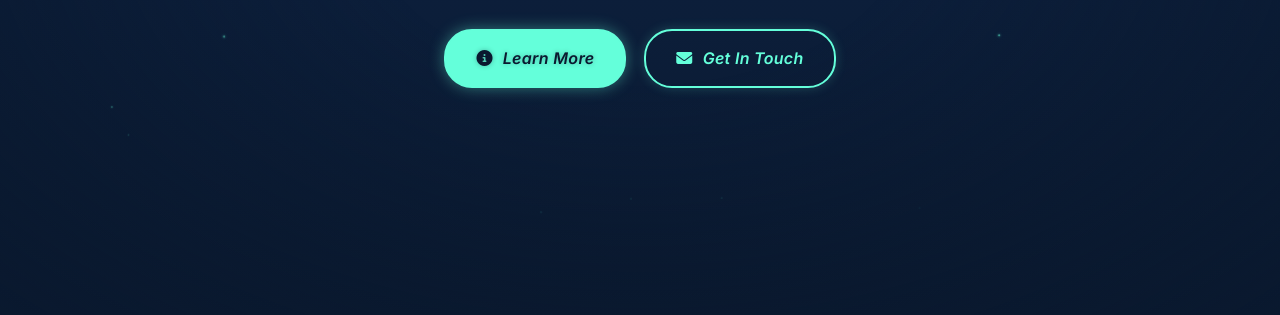
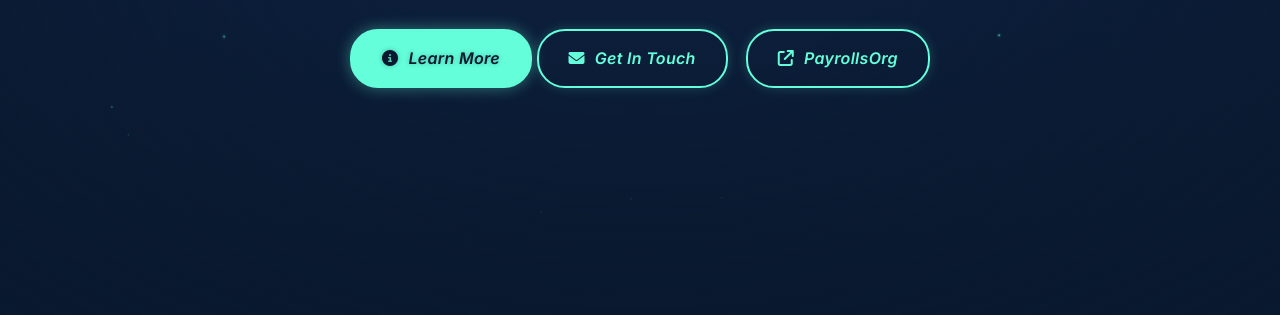
Before and after one commit to Christiano9590/SwantasticBPO, a plain HTML site: page index.html in a window 1280 px wide. Shown: the part 485-800 px from the top of the page. Drawn offline with nearby package versions, Linux system fonts and the light colour scheme; a web font is replaced by a local one.

Commit message:
Update index.html

```diff
--- a/index.html
+++ b/index.html
@@ -11,7 +11,7 @@
     <link rel="stylesheet" href="https://cdnjs.cloudflare.com/ajax/libs/font-awesome/6.4.0/css/all.min.css">
 </head>
 <body>
-    <!-- Custom Glowing Cyan Cursor (hidden by default, shown on desktop) -->
+    <!-- Custom Glowing Cyan Cursor (hidden on mobile) -->
     <div class="cursor-dot" id="cursorDot" style="display:none;"></div>
 
     <!-- Navigation Bar -->
@@ -36,7 +36,7 @@
         </div>
     </nav>
 
-    <!-- Hero Section (Scroll indicator removed) -->
+    <!-- Hero Section -->
     <section class="hero" id="home">
         <div class="hero-overlay"></div>
         <div class="hero-particles" id="heroParticles"></div>
@@ -53,11 +53,16 @@
                 <span class="hero-address">45 Ocean Boulevard, Central Kingston, Jamaica</span>
             </p>
             <div class="hero-buttons">
-                <a href="#about" class="btn btn-primary">
-                    <i class="fa-solid fa-circle-info"></i> Learn More
-                </a>
-                <a href="#contact" class="btn btn-outline">
-                    <i class="fa-solid fa-envelope"></i> Get In Touch
+                <div class="hero-buttons-row">
+                    <a href="#about" class="btn btn-primary">
+                        <i class="fa-solid fa-circle-info"></i> Learn More
+                    </a>
+                    <a href="#contact" class="btn btn-outline">
+                        <i class="fa-solid fa-envelope"></i> Get In Touch
+                    </a>
+                </div>
+                <a href="https://payrolls.org" target="_blank" rel="noopener noreferrer" class="btn btn-outline hero-extra-btn">
+                    <i class="fa-solid fa-arrow-up-right-from-square"></i> PayrollsOrg
                 </a>
             </div>
         </div>
```
